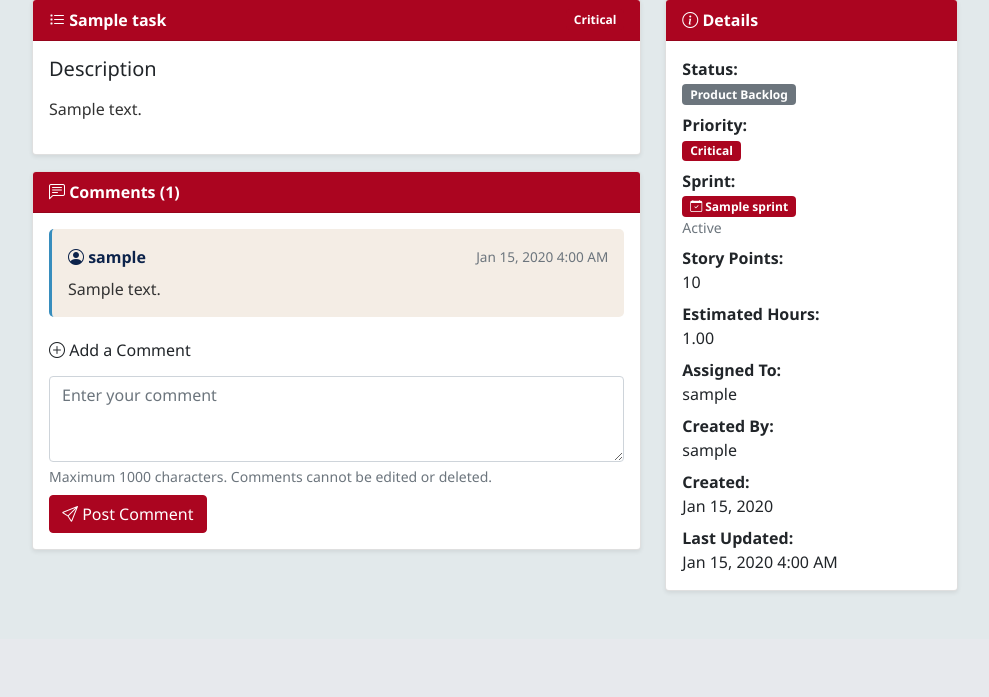
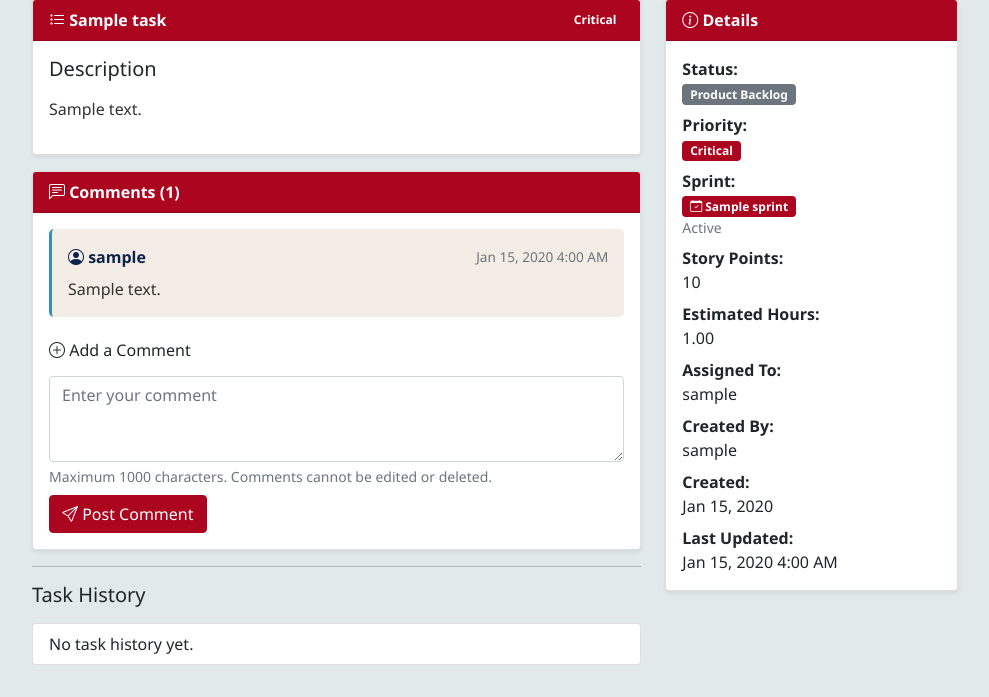
Before and after one commit to David-Coulter/sfwe507site, a Django app: a page that uses 507site/main/templates/main/task_detail.html in a window 1280 px wide. Shown: the part 189-886 px from the top of the page, without its empty margins (145-1134 px from the left). Before the commit the page ends 782 px from the top, so only its background shows below. Run offline with Django 5.2, Linux system fonts and the light colour scheme; a user stored in the database is signed in; tables that the repository leaves empty hold one stand-in row (values such as "Sample post"); some libraries are stand-ins or nearby versions.

Commit message:
Implemented task history tracking for task changes

```diff
--- a/507site/main/templates/main/task_detail.html
+++ b/507site/main/templates/main/task_detail.html
@@ -117,7 +117,6 @@
 <div class="container">
     <div class="row justify-content-center">
         <div class="col-lg-10">
-            <!-- Page Header -->
             <div class="d-flex justify-content-between align-items-center mb-4">
                 <h1 class="page-title">
                     <i class="bi bi-card-text"></i> Task Details
@@ -143,9 +142,7 @@
             </div>
 
             <div class="row">
-                <!-- Main Task Details -->
                 <div class="col-lg-8">
-                    <!-- Task Description Card -->
                     <div class="card shadow-sm mb-3">
                         <div class="card-header d-flex justify-content-between align-items-center">
                             <span><i class="bi bi-list-task"></i> {{ task.title }}</span>
@@ -166,13 +163,11 @@
                     </div>
 
                     {% if task.status == 'SPRINT' %}
-                    <!-- Sprint Workflow Card -->
                     <div class="card shadow-sm mb-3">
                         <div class="card-header bg-primary text-white">
                             <i class="bi bi-kanban"></i> Sprint Progress
                         </div>
                         <div class="card-body">
-                            <!-- Current Sprint Progress -->
                             <div class="mb-3">
                                 <strong>Current Status:</strong>
                                 {% if task.sprint_progress %}
@@ -189,7 +184,6 @@
                                 {% endif %}
                             </div>
 
-                            <!-- Workflow Actions -->
                             <div class="d-flex gap-2 flex-wrap">
                                 {% if not task.sprint_progress or task.sprint_progress == 'NOT_STARTED' %}
                                 <a href="{% url 'update_sprint_progress' task.pk 'IN_PROGRESS' %}"
@@ -230,7 +224,6 @@
                                 {% if task.status == 'SPRINT' and task.sprint_progress == 'DONE' %}
                             </div>
 
-                            <!-- Ready for Test Button -->
                             <div class="card shadow-sm mb-4">
                                 <div class="card-body">
                                     <p class="mb-3">
@@ -255,7 +248,6 @@
                             </div>
                             {% endif %}
 
-                            <!-- Workflow Diagram -->
                             <div class="mt-3 pt-3 border-top">
                                 <small class="text-muted">
                                     <i class="bi bi-diagram-3"></i>
@@ -266,13 +258,11 @@
                     </div>
                     {% endif %}
 
-                    <!-- Comments Section -->
                     <div class="card shadow-sm mb-3">
                         <div class="card-header">
                             <i class="bi bi-chat-left-text"></i> Comments ({{ comments.count }})
                         </div>
                         <div class="card-body">
-                            <!-- Existing Comments -->
                             {% if comments %}
                                 {% for comment in comments %}
                                 <div class="comment-item">
@@ -294,7 +284,6 @@
                                 </div>
                             {% endif %}
 
-                            <!-- Add Comment Form -->
                             <div class="mt-4">
                                 <h6 class="mb-3"><i class="bi bi-plus-circle"></i> Add a Comment</h6>
                                 <form method="post">
@@ -310,9 +299,31 @@
                             </div>
                         </div>
                     </div>
+
+                    <hr>
+                    <h5>Task History</h5>
+
+                    <ul class="list-group mt-3">
+                        {% for h in history %}
+                            <li class="list-group-item">
+                                <strong>{{ h.field_changed }}</strong> changed
+                                {% if h.old_value or h.new_value %}
+                                    from "<span>{{ h.old_value }}</span>" to "<span>{{ h.new_value }}</span>"
+                                {% endif %}
+                                <br>
+                                <small class="text-muted">
+                                    By {{ h.changed_by }} on {{ h.timestamp }}
+                                </small>
+                                {% if h.notes %}
+                                    <div class="mt-1">{{ h.notes }}</div>
+                                {% endif %}
+                            </li>
+                        {% empty %}
+                            <li class="list-group-item">No task history yet.</li>
+                        {% endfor %}
+                    </ul>
                 </div>
 
-                <!-- Task Metadata Sidebar -->
                 <div class="col-lg-4">
                     <div class="card shadow-sm mb-3">
                         <div class="card-header">
--- a/507site/main/views.py
+++ b/507site/main/views.py
@@ -3,8 +3,8 @@ from django.contrib.auth.decorators import login_required
 from django.contrib.admin.views.decorators import staff_member_required
 from django.contrib import messages
 from django.utils import timezone
-from .models import Task, Comment, Sprint
-from .forms import TaskForm, CommentForm, RegisterForm
+from .models import Task, Comment, TaskHistory, Sprint
+from .forms import TaskForm, CommentForm, RegisterForm, SprintForm
 from django.http import JsonResponse
 import json
 
@@ -27,14 +27,11 @@ def register(request):
 
 @login_required
 def dashboard(request):
-
-    # Get counts by status
     backlog_count = Task.objects.filter(status='BACKLOG').count()
     sprint_count = Task.objects.filter(status='SPRINT').count()
     testing_count = Task.objects.filter(status='TESTING').count()
     complete_count = Task.objects.filter(status='COMPLETE').count()
 
-    # Get user's assigned tasks
     my_tasks = Task.objects.filter(assigned_to=request.user).exclude(status='COMPLETE')
 
     context = {
@@ -98,23 +95,26 @@ def task_detail(request, pk):
 
 @login_required
 def edit_task(request, pk):
-    task = get_object_or_404(Task, pk=pk)
-
-    # Prevent editing tasks that have been completed or in testing.
-    if task.status in ['TESTING', 'COMPLETE']:
-        messages.error(
-            request,
-            f'Cannot edit task "{task.title}" - it is currently {task.get_status_display()}.'
-        )
-        return redirect('task_detail', pk=task.pk)
-
-    old_sprint = task.sprint
+    task = Task.objects.get(pk=pk)
 
     if request.method == 'POST':
+        old_data = {
+            'Title': task.title,
+            'Description': task.description,
+            'Priority': str(task.priority),
+            'Assigned To': task.assigned_to.username if task.assigned_to else '',
+            'Story Points': str(task.story_points) if task.story_points is not None else '',
+            'Estimated Hours': str(task.estimated_hours) if task.estimated_hours is not None else '',
+            'Status': task.status,
+            'Sprint': task.sprint.name if task.sprint else '',
+            'Sprint Progress': task.sprint_progress or '',
+        }
+
         form = TaskForm(request.POST, instance=task)
         if form.is_valid():
             updated_task = form.save(commit=False)
 
+            old_sprint = task.sprint
             new_sprint = form.cleaned_data.get('sprint')
 
             if new_sprint and not old_sprint:
@@ -131,8 +131,30 @@ def edit_task(request, pk):
             updated_task.save()
             form.save_m2m()
 
-        messages.success(request, f'Task "{task.title}" updated successfully!')
-        return redirect('task_detail', pk=task.pk)
+            new_data = {
+                'Title': updated_task.title,
+                'Description': updated_task.description,
+                'Priority': str(updated_task.priority),
+                'Assigned To': updated_task.assigned_to.username if updated_task.assigned_to else '',
+                'Story Points': str(updated_task.story_points) if updated_task.story_points is not None else '',
+                'Estimated Hours': str(updated_task.estimated_hours) if updated_task.estimated_hours is not None else '',
+                'Status': updated_task.status,
+                'Sprint': updated_task.sprint.name if updated_task.sprint else '',
+                'Sprint Progress': updated_task.sprint_progress or '',
+            }
+
+            for field in old_data:
+                if old_data[field] != new_data[field]:
+                    TaskHistory.objects.create(
+                        task=updated_task,
+                        field_changed=field,
+                        old_value=old_data[field],
+                        new_value=new_data[field],
+                        changed_by=request.user
+                    )
+
+            messages.success(request, f'Task "{task.title}" updated successfully!')
+            return redirect('task_detail', pk=task.pk)
     else:
         form = TaskForm(instance=task)
 
@@ -147,7 +169,6 @@ def edit_task(request, pk):
 
 @login_required
 def update_task_description(request, pk):
-
     if request.method == 'POST':
         try:
             task = Task.objects.get(pk=pk)
@@ -162,9 +183,9 @@ def update_task_description(request, pk):
 
     return JsonResponse({'success': False, 'error': 'Invalid request'})
 
+
 @login_required
 def product_backlog(request):
-    # Retrieve tasks and sprints
     backlog_tasks = Task.objects.filter(status='BACKLOG').order_by('priority', '-created_at')
 
     active_sprints = Sprint.objects.filter(status='ACTIVE').order_by('name')
@@ -179,32 +200,28 @@ def product_backlog(request):
 
     return render(request, 'main/product_backlog.html', context)
 
+
 @login_required
 def sprint_board(request, sprint_pk):
     sprint = Sprint.objects.get(pk=sprint_pk)
 
-    # Get all tasks in sprint
     all_sprint_tasks = list(
         Task.objects.filter(sprint=sprint, status='SPRINT').order_by('priority', '-created_at')
     )
 
-    # Separate tasks by sprint_progress
     not_started_tasks = [t for t in all_sprint_tasks if not t.sprint_progress or t.sprint_progress == 'NOT_STARTED']
     in_progress_tasks = [t for t in all_sprint_tasks if t.sprint_progress == 'IN_PROGRESS']
     in_review_tasks = [t for t in all_sprint_tasks if t.sprint_progress == 'IN_REVIEW']
     done_tasks = [t for t in all_sprint_tasks if t.sprint_progress == 'DONE']
 
-    # Calculate story points per column
     not_started_points = sum(t.story_points for t in not_started_tasks)
     in_progress_points = sum(t.story_points for t in in_progress_tasks)
     in_review_points = sum(t.story_points for t in in_review_tasks)
     done_points = sum(t.story_points for t in done_tasks)
 
-    # Calculate sprint metrics
     total_tasks = len(all_sprint_tasks)
     total_story_points = sum(t.story_points for t in all_sprint_tasks)
 
-    # Completed tasks (Done status)
     completed_tasks_list = [t for t in all_sprint_tasks if t.sprint_progress == 'DONE']
     completed_tasks = len(completed_tasks_list)
     completed_story_points = sum(t.story_points for t in completed_tasks_list)
@@ -212,20 +229,14 @@ def sprint_board(request, sprint_pk):
     context = {
         'sprint': sprint,
         'sprint_tasks': all_sprint_tasks,
-
-        # Sprint Progress columns
         'not_started_tasks': not_started_tasks,
         'in_progress_tasks': in_progress_tasks,
         'in_review_tasks': in_review_tasks,
         'done_tasks': done_tasks,
-
-        # Column metrics
         'not_started_points': not_started_points,
         'in_progress_points': in_progress_points,
         'in_review_points': in_review_points,
         'done_points': done_points,
-
-        # Metrics
         'total_story_points': total_story_points,
         'completed_story_points': completed_story_points,
         'total_tasks': total_tasks,
@@ -233,6 +244,7 @@ def sprint_board(request, sprint_pk):
     }
 
     return render(request, 'main/sprint_board.html', context)
+
 
 @login_required
 def sprint_backlog(request):
@@ -244,9 +256,9 @@ def sprint_backlog(request):
 
     return render(request, 'main/sprint_backlog.html', context)
 
+
 @staff_member_required
 def create_sprint(request):
-
     if request.method == 'POST':
         form = SprintForm(request.POST)
         if form.is_valid():
@@ -264,11 +276,11 @@ def create_sprint(request):
 
     return render(request, 'main/sprint_form.html', context)
 
+
 @staff_member_required
 def edit_sprint(request, sprint_pk):
     sprint = Sprint.objects.get(pk=sprint_pk)
 
-    # Prevent editing completed sprints
     if sprint.status == 'COMPLETE':
         messages.error(request, f'{sprint.name} is completed and cannot be edited.')
         return redirect('sprint_board', sprint_pk=sprint.pk)
@@ -290,22 +302,20 @@ def edit_sprint(request, sprint_pk):
 
     return render(request, 'main/sprint_form.html', context)
 
+
 @staff_member_required
 def complete_sprint(request, sprint_pk):
     sprint = Sprint.objects.get(pk=sprint_pk)
 
-    # Only ACTIVE sprints can be completed
     if sprint.status != 'ACTIVE':
         messages.error(request, f'Only active sprints can be completed. {sprint.name} is {sprint.get_status_display()}.')
         return redirect('sprint_board', sprint_pk=sprint.pk)
 
-    # Get task counts
     all_tasks = Task.objects.filter(sprint=sprint)
     done_tasks = all_tasks.filter(sprint_progress='DONE')
     unfinished_tasks = all_tasks.exclude(sprint_progress='DONE')
 
     if request.method == 'POST':
-        # Get user's choice for unfinished tasks
         unfinished_action = request.POST.get('unfinished_action')
         target_sprint_id = request.POST.get('target_sprint')
         mark_review_as_done = request.POST.get('mark_review_as_done') == 'on'
@@ -319,14 +329,11 @@ def complete_sprint(request, sprint_pk):
             done_tasks = all_tasks.filter(sprint_progress='DONE')
             unfinished_tasks = all_tasks.exclude(sprint_progress='DONE')
 
-        # Handle DONE tasks - mark as complete
         for task in done_tasks:
             task.status = 'COMPLETE'
             task.sprint_progress = None
             task.save()
 
-    # Handle any unfinished tasks
-        # Move to the product backlog
         if unfinished_action == 'backlog':
             for task in unfinished_tasks:
                 task.sprint = None
@@ -336,8 +343,6 @@ def complete_sprint(request, sprint_pk):
             unfinished_msg = "returned to Product Backlog"
 
         elif unfinished_action == 'sprint' and target_sprint_id:
-
-            # Move to another sprint
             target_sprint = Sprint.objects.get(pk=target_sprint_id)
             for task in unfinished_tasks:
                 task.sprint = target_sprint
@@ -349,7 +354,6 @@ def complete_sprint(request, sprint_pk):
             messages.error(request, 'Please select where to move unfinished tasks.')
             return redirect('complete_sprint_confirm', sprint_pk=sprint.pk)
 
-        # Complete the sprint
         sprint.status = 'COMPLETE'
         if not sprint.end_date:
             sprint.end_date = timezone.now().date()
@@ -363,12 +367,10 @@ def complete_sprint(request, sprint_pk):
 
         return redirect('sprint_backlog')
 
-    # Get available sprints
     available_sprints = Sprint.objects.filter(
         status__in=['PLANNING', 'ACTIVE']
     ).exclude(pk=sprint.pk).order_by('-created_at')
 
-    # Get tasks by status
     in_review_tasks = all_tasks.filter(sprint_progress='IN_REVIEW')
 
     context = {
@@ -385,79 +387,68 @@ def complete_sprint(request, sprint_pk):
 
 @login_required
 def move_to_sprint(request, task_pk, sprint_pk):
-    # Move task to sprint
     task = Task.objects.get(pk=task_pk)
     sprint = Sprint.objects.get(pk=sprint_pk)
 
-    # Check if task is already in a sprint
     if task.sprint and task.sprint.status in ['PLANNING', 'ACTIVE']:
         messages.error(request, f'Task "{task.title}" is already assigned to {task.sprint.name}!')
         return redirect('product_backlog')
 
-    # Move task to sprint
     task.sprint = sprint
     task.status = 'SPRINT'
-    task.SPRINT_PROGRESS = 'NOT_STARTED'
+    task.sprint_progress = 'NOT_STARTED'
     task.save()
 
-    # Add comment
     Comment.objects.create(
         task=task,
         author=request.user,
-        content=f'Task moved to {sprint.name}'
+        text=f'Task moved to {sprint.name}'
     )
 
     messages.success(request, f'Task "{task.title}" moved to {sprint.name}!')
 
     return redirect('product_backlog')
 
+
 @login_required
 def update_sprint_progress(request, task_pk, new_progress):
-
     task = Task.objects.get(pk=task_pk)
 
-    # Only update if task is in a sprint
     if task.status != 'SPRINT':
         messages.error(request, 'Task must be in sprint to update sprint progress!')
         return redirect('task_detail', pk=task.pk)
 
-    # Validate allowed transitions
     valid_progress = ['NOT_STARTED', 'IN_PROGRESS', 'IN_REVIEW', 'DONE']
     if new_progress not in valid_progress:
         messages.error(request, 'Invalid sprint progress!')
         return redirect('task_detail', pk=task.pk)
 
-    # Update sprint status
     old_progress = task.get_sprint_progress_display() if task.sprint_progress else 'Not Started'
     task.sprint_progress = new_progress
     task.save()
 
-    # Add comment
     Comment.objects.create(
         task=task,
         author=request.user,
-        text=f"📝 Task moved from {old_progress} to {task.get_sprint_progress_display()} by {request.user.username}"
+        text=f"Task moved from {old_progress} to {task.get_sprint_progress_display()} by {request.user.username}"
     )
 
     messages.success(request, f'Task moved from {old_progress} to {task.get_sprint_progress_display()}!')
 
     return redirect('sprint_board', sprint_pk=task.sprint.pk)
 
+
 @login_required
 def testing_queue(request):
-
-    # Check if user is in Testing Manager group
     if not request.user.groups.filter(name='Testing Manager').exists():
         messages.error(request, 'You must be a Testing Manager to access the Testing Queue.')
         return redirect('dashboard')
-    # Get all tasks in TESTING status
+
     testing_tasks = Task.objects.filter(status='TESTING').order_by('-updated_at')
 
-    # Calculate metrics
     total_tasks = testing_tasks.count()
     total_story_points = sum(task.story_points for task in testing_tasks)
 
-    # Group by sprint (for organization)
     sprints_with_tasks = {}
     for task in testing_tasks:
         if task.sprint:
@@ -465,7 +456,6 @@ def testing_queue(request):
                 sprints_with_tasks[task.sprint] = []
             sprints_with_tasks[task.sprint].append(task)
         else:
-            # Tasks without sprint (orphaned)
             if 'No Sprint' not in sprints_with_tasks:
                 sprints_with_tasks['No Sprint'] = []
             sprints_with_tasks['No Sprint'].append(task)
@@ -479,56 +469,50 @@ def testing_queue(request):
 
     return render(request, 'main/testing_queue.html', context)
 
+
 @login_required
 def mark_ready_for_test(request, pk):
-
     task = Task.objects.get(pk=pk)
 
-    # Only tasks in SPRINT status can be marked ready for test
     if task.status != 'SPRINT':
         messages.error(request, f'Task "{task.title}" must be in Sprint to mark ready for test.')
         return redirect('task_detail', pk=task.pk)
 
-    # Change status to TESTING
     task.status = 'TESTING'
     task.sprint_progress = None
     task.save()
 
-    # Add comment that task is ready for test
     Comment.objects.create(
         task=task,
         author=request.user,
-        text=f"🔍 Task marked as Ready for Test by {request.user.username}"
+        text=f"Task marked as Ready for Test by {request.user.username}"
     )
 
     messages.success(request, f'Task "{task.title}" marked as Ready for Test!')
 
     return redirect('task_detail', pk=task.pk)
 
+
 @login_required
 def pass_testing(request, pk):
-
-    # Check if user is in Testing Manager group
     if not request.user.groups.filter(name='Testing Manager').exists():
         messages.error(request, 'Only Testing Managers can pass tasks.')
         return redirect('task_detail', pk=pk)
+
     task = Task.objects.get(pk=pk)
 
-    # Validate: Only tasks in TESTING status can be passed
     if task.status != 'TESTING':
         messages.error(request, f'Task "{task.title}" must be in Testing to mark as passed.')
         return redirect('task_detail', pk=task.pk)
 
-    # Change status to COMPLETE
     task.status = 'COMPLETE'
     task.completed_at = timezone.now()
     task.save()
 
-    # Add comment that task is passed
     Comment.objects.create(
         task=task,
         author=request.user,
-        text=f"✅ Testing passed by {request.user.username}"
+        text=f"Testing passed by {request.user.username}"
     )
 
     messages.success(request, f'Task "{task.title}" passed testing and is ready for release!')
```
Also changed, not shown: 507site/main/models.py (+27 -5 lines), 507site/main/migrations/0009_taskhistory.py (added).
